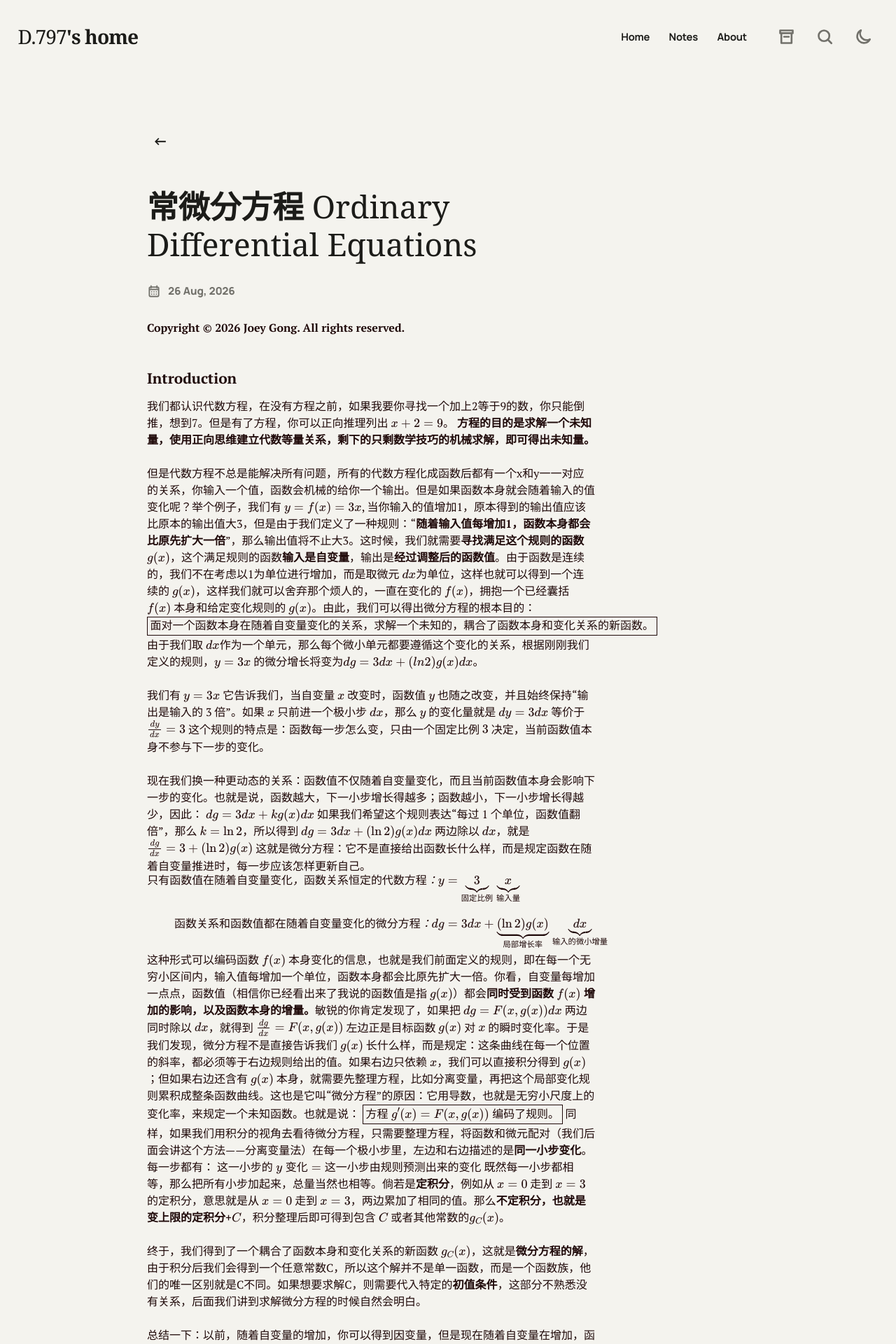
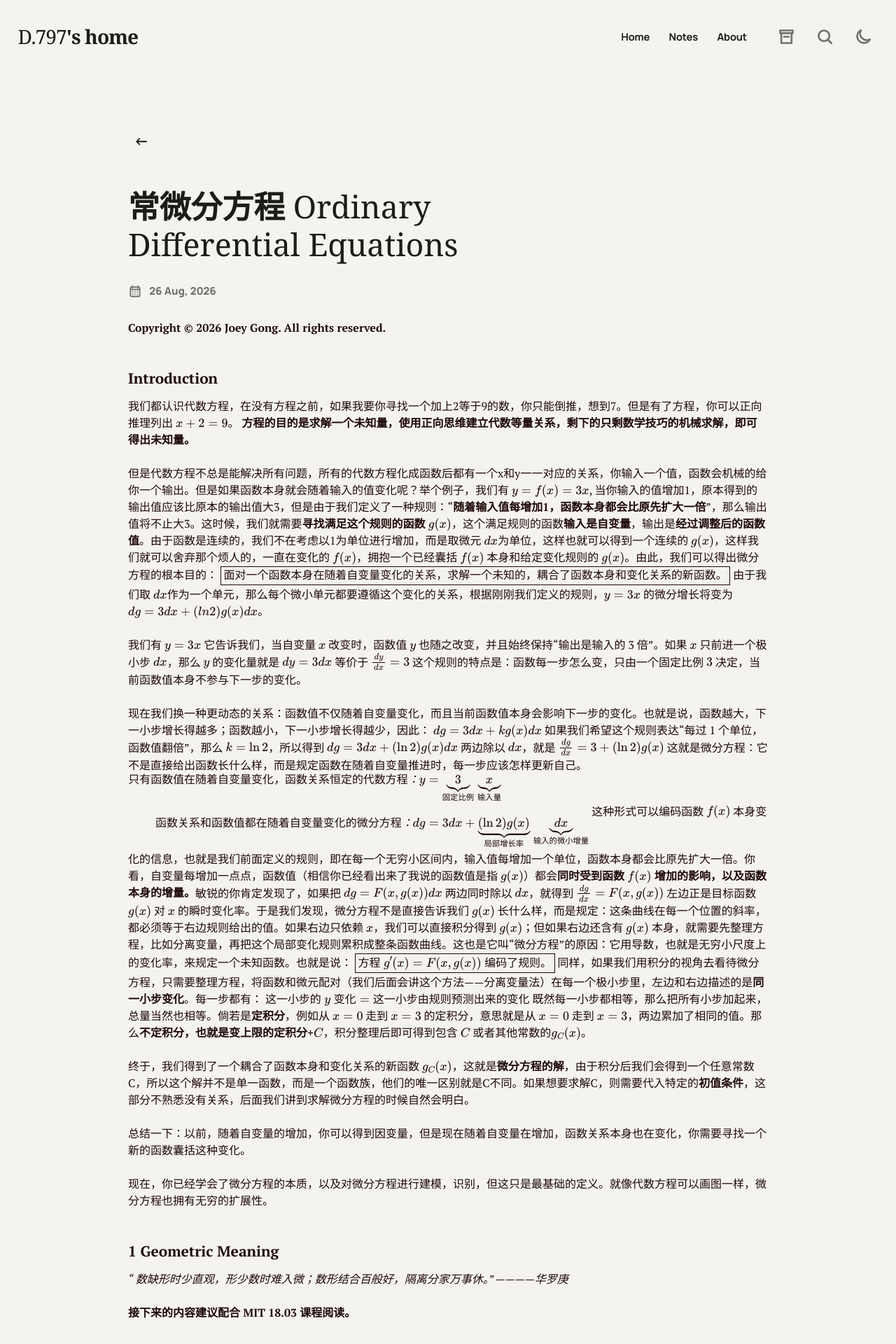
Before and after one commit to Andante-Assai/Andante-Assai.github.io, a Jekyll site: the page built from Notes/differential-equations.md, in a window 1280 px wide. Shown: the top 1920 px of the page at 70% size. Built offline with Jekyll 4.4.1, drawn with Linux system fonts in a browser that asks for light colours; some web fonts are replaced; formulas are drawn with MathJax 3.

Commit message:
Match the Typora Newsprint reading width

```diff
--- a/assets/typora-newsprint.css
+++ b/assets/typora-newsprint.css
@@ -32,7 +32,8 @@
 
 .markdown-body {
   min-width: 200px;
-  max-width: 40em;
+  width: 100%;
+  max-width: 914px;
   margin: 0;
   padding: 0;
   color: #1f0909;
@@ -43,12 +44,6 @@
   line-height: 1.5;
   word-wrap: break-word;
   -webkit-font-smoothing: antialiased;
-}
-
-@media only screen and (min-width: 1400px) {
-  .markdown-body {
-    max-width: 914px;
-  }
 }
 
 .markdown-body h1,
--- a/styles.css
+++ b/styles.css
@@ -580,20 +580,8 @@ input:focus-visible {
 }
 
 .article-page {
-  max-width: 860px;
+  max-width: 914px;
   padding: clamp(64px, 8vw, 96px) 0 160px;
-}
-
-@media (min-width: 1400px) {
-  .article-page {
-    max-width: 1024px;
-  }
-}
-
-@media (min-width: 1800px) {
-  .article-page {
-    max-width: 1200px;
-  }
 }
 
 .article-header {
```
